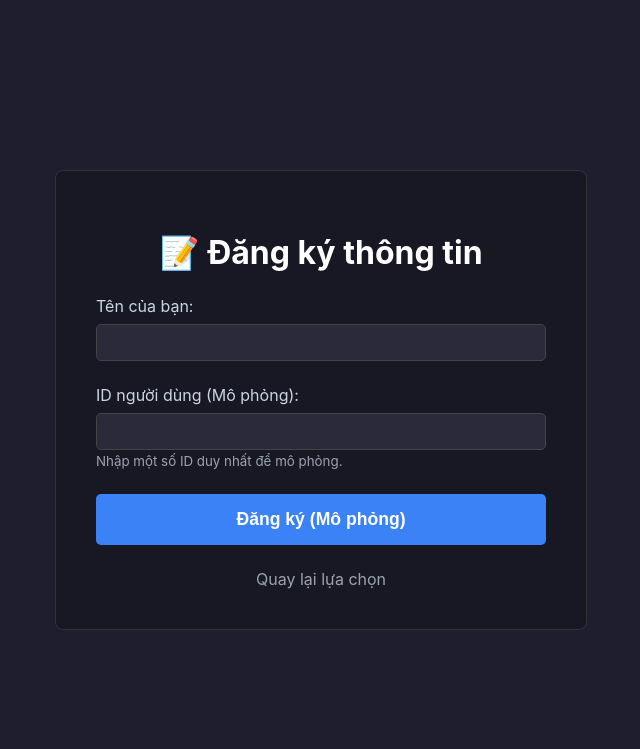
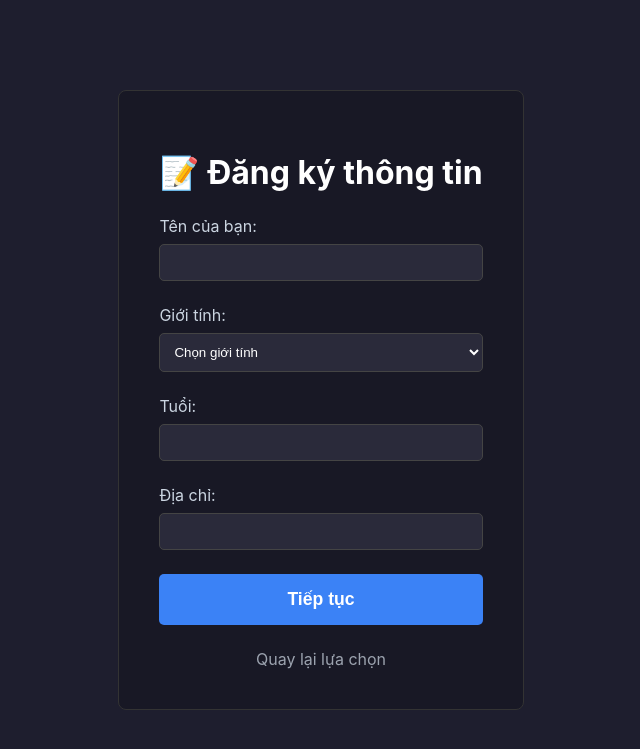
Before and after one commit to tranhoang03/Chatbot_rag_sw, a Flask app: page /register in a window 1280 px wide. Shown: the top 749 px of the page, without its empty margins (319-959 px from the left). Run offline with Flask 3, Linux system fonts and the light colour scheme; parts of the project's set-up code (start-up, migrations or seed data) failed here and were passed over.

Commit message:
Update register.html

```diff
--- a/templates/register.html
+++ b/templates/register.html
@@ -30,7 +30,8 @@
             color: #cbd5e1;
         }
         .form-group input[type="text"],
-        .form-group input[type="number"] {
+        .form-group input[type="number"],
+        .form-group select {
             width: 100%;
             padding: 10px;
             border: 1px solid #444;
@@ -49,7 +50,7 @@
             font-weight: bold;
             cursor: pointer;
             text-decoration: none;
-            background-color: #3b82f6; /* Blue */
+            background-color: #3b82f6;
             color: white;
         }
         .register-button:hover {
@@ -65,25 +66,145 @@
         .back-link:hover {
             text-decoration: underline;
         }
+        #camera-container {
+            display: none;
+            margin-top: 20px;
+        }
+        #video {
+            width: 100%;
+            border-radius: 5px;
+        }
+        #capture-button {
+            margin-top: 10px;
+        }
+        #captured-images {
+            display: flex;
+            flex-wrap: wrap;
+            gap: 10px;
+            margin-top: 20px;
+        }
+        .captured-image {
+            width: 150px;
+            height: 150px;
+            object-fit: cover;
+            border-radius: 5px;
+        }
     </style>
 </head>
 <body class="auth-body">
     <div class="register-container">
         <h1>📝 Đăng ký thông tin</h1>
-        <form action="{{ url_for('register') }}" method="post">
+        <form id="register-form" action="{{ url_for('register') }}" method="post">
             <div class="form-group">
                 <label for="name">Tên của bạn:</label>
                 <input type="text" id="name" name="name" required>
             </div>
             <div class="form-group">
-                <label for="user_id">ID người dùng (Mô phỏng):</label>
-                <input type="number" id="user_id" name="user_id" required>
-                <small style="color: #9ca3af;">Nhập một số ID duy nhất để mô phỏng.</small>
+                <label for="sex">Giới tính:</label>
+                <select id="sex" name="sex" required>
+                    <option value="">Chọn giới tính</option>
+                    <option value="Nam">Nam</option>
+                    <option value="Nữ">Nữ</option>
+                    <option value="Khác">Khác</option>
+                </select>
             </div>
-            <!-- Thêm các trường khác nếu cần (ví dụ: upload ảnh) -->
-            <button type="submit" class="register-button">Đăng ký (Mô phỏng)</button>
+            <div class="form-group">
+                <label for="age">Tuổi:</label>
+                <input type="number" id="age" name="age" required min="1" max="120">
+            </div>
+            <div class="form-group">
+                <label for="location">Địa chỉ:</label>
+                <input type="text" id="location" name="location" required>
+            </div>
+            <button type="button" id="next-button" class="register-button">Tiếp tục</button>
         </form>
+
+        <div id="camera-container">
+            <video id="video" autoplay></video>
+            <button id="capture-button" class="register-button">Chụp ảnh</button>
+            <div id="captured-images"></div>
+            <button id="finish-button" class="register-button" style="display: none;">Hoàn tất đăng ký</button>
+        </div>
+
         <a href="{{ url_for('index') }}" class="back-link">Quay lại lựa chọn</a>
     </div>
+
+    <script>
+        let stream = null;
+        let capturedImages = [];
+        const video = document.getElementById('video');
+        const cameraContainer = document.getElementById('camera-container');
+        const registerForm = document.getElementById('register-form');
+        const nextButton = document.getElementById('next-button');
+        const captureButton = document.getElementById('capture-button');
+        const finishButton = document.getElementById('finish-button');
+        const capturedImagesContainer = document.getElementById('captured-images');
+
+        nextButton.addEventListener('click', async () => {
+            if (!registerForm.checkValidity()) {
+                registerForm.reportValidity();
+                return;
+            }
+
+            try {
+                stream = await navigator.mediaDevices.getUserMedia({ video: true });
+                video.srcObject = stream;
+                registerForm.style.display = 'none';
+                cameraContainer.style.display = 'block';
+                nextButton.style.display = 'none';
+            } catch (err) {
+                alert('Không thể truy cập camera. Vui lòng kiểm tra quyền truy cập.');
+            }
+        });
+
+        let captureCount = 0;
+        captureButton.addEventListener('click', () => {
+            if (captureCount >= 4) return;
+
+            const canvas = document.createElement('canvas');
+            canvas.width = video.videoWidth;
+            canvas.height = video.videoHeight;
+            canvas.getContext('2d').drawImage(video, 0, 0);
+
+            const imageData = canvas.toDataURL('image/jpeg');
+            capturedImages.push(imageData);
+
+            const img = document.createElement('img');
+            img.src = imageData;
+            img.className = 'captured-image';
+            capturedImagesContainer.appendChild(img);
+
+            captureCount++;
+
+            if (captureCount === 4) {
+                captureButton.style.display = 'none';
+                finishButton.style.display = 'block';
+            }
+        });
+
+        finishButton.addEventListener('click', async () => {
+            const formData = new FormData(registerForm);
+            const userData = Object.fromEntries(formData.entries());
+            userData.images = capturedImages;
+
+            try {
+                const response = await fetch('/register', {
+                    method: 'POST',
+                    headers: {
+                        'Content-Type': 'application/json',
+                    },
+                    body: JSON.stringify(userData)
+                });
+
+                if (response.ok) {
+                    window.location.href = '/authenticate';
+                } else {
+                    alert('Đăng ký thất bại. Vui lòng thử lại.');
+                }
+            } catch (err) {
+                alert('Có lỗi xảy ra. Vui lòng thử lại.');
+            }
+        });
+    </script>
 </body>
 </html>
```
